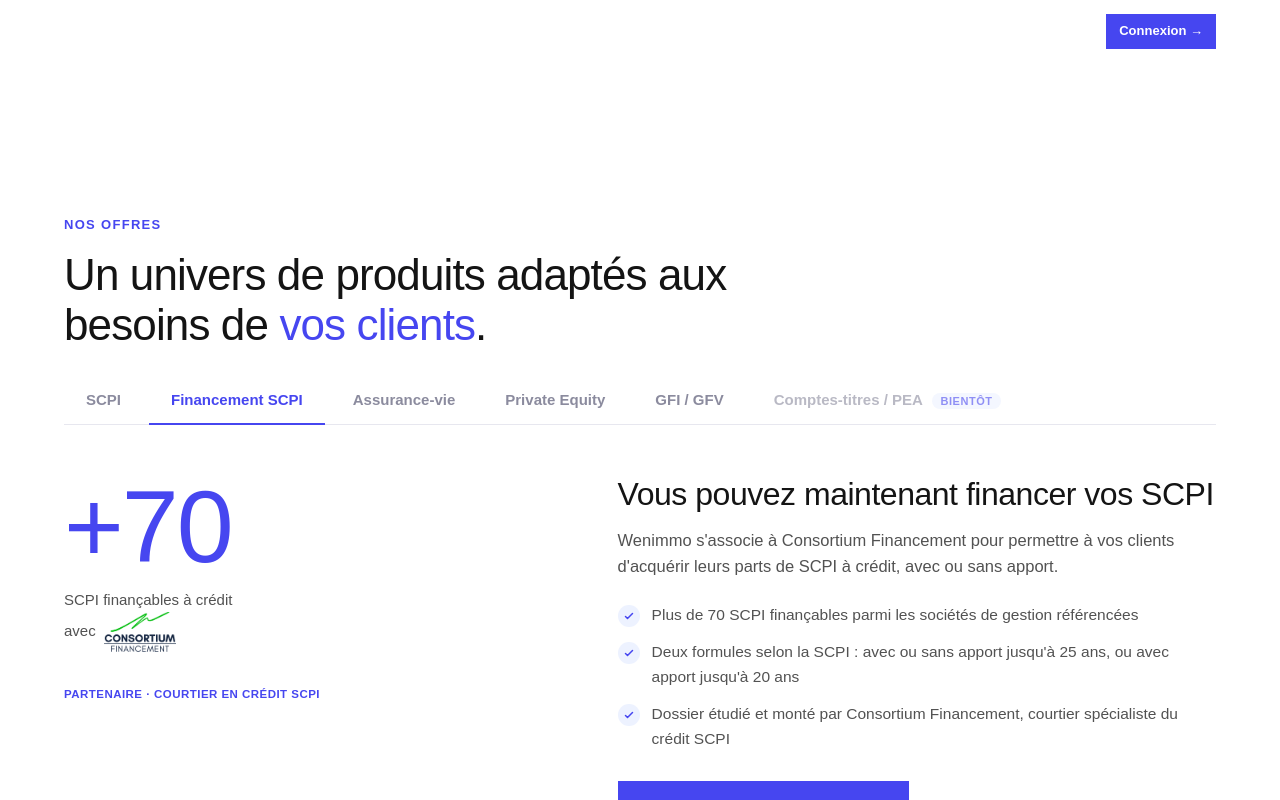
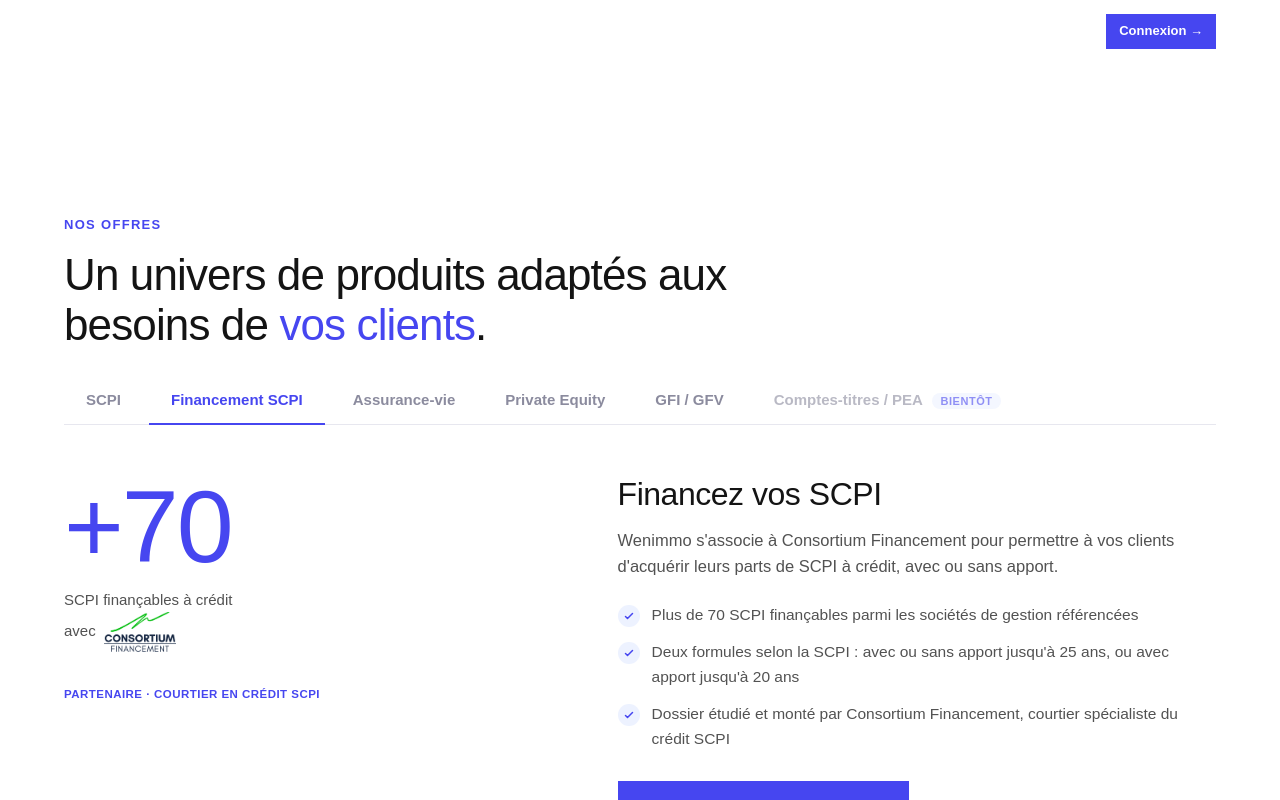
Before and after one commit to Yv-ia/landing-wenimmo, a Next.js app: page / in a window 1280 px wide. Both pictures are taken after a click on the tab "Financement SCPI". Shown: the part 2425-3225 px from the top of the page. Built offline with nearby package versions, Linux system fonts and the light colour scheme; a web font is replaced by a local one.

Commit message:
Hecaton checkpoint: update offers
Created automatically by Hecaton after an agent prompt changed the worktree.

```diff
--- a/components/Offers.jsx
+++ b/components/Offers.jsx
@@ -228,7 +228,7 @@
                 <p className="partner-note__tag">Partenaire · Courtier en crédit SCPI</p>
               </div>
               <div className="offer-panel__body">
-                <h3 className="offer__title">Vous pouvez maintenant financer vos SCPI</h3>
+                <h3 className="offer__title">Financez vos SCPI</h3>
                 <p className="offer__lead">
                   Wenimmo s'associe à Consortium Financement pour permettre à vos clients
                   d'acquérir leurs parts de SCPI à crédit, avec ou sans apport.
```
